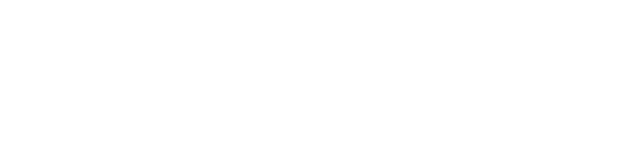
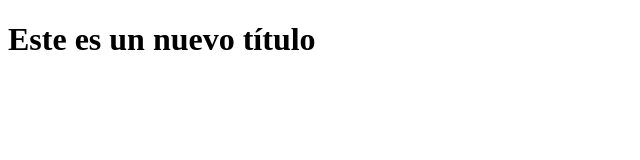
Before and after one commit to marioromero/html-fundamentos, a plain HTML site: page index.html in a window 1280 px wide. Shown: the whole page, without its empty margins (0-640 px from the left). Drawn offline with Linux system fonts and the light colour scheme.

Commit message:
Cambio en el título

```diff
--- a/index.html
+++ b/index.html
@@ -11,7 +11,7 @@
 
 <body>
 
-
+<h1>Este es un nuevo título</h1>
 
 </body>
 </html>
```
